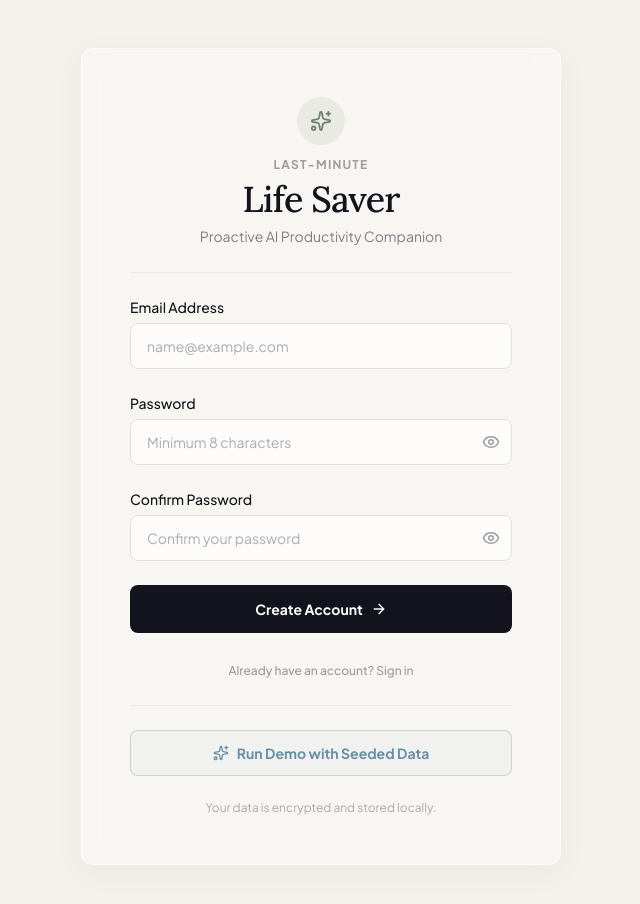
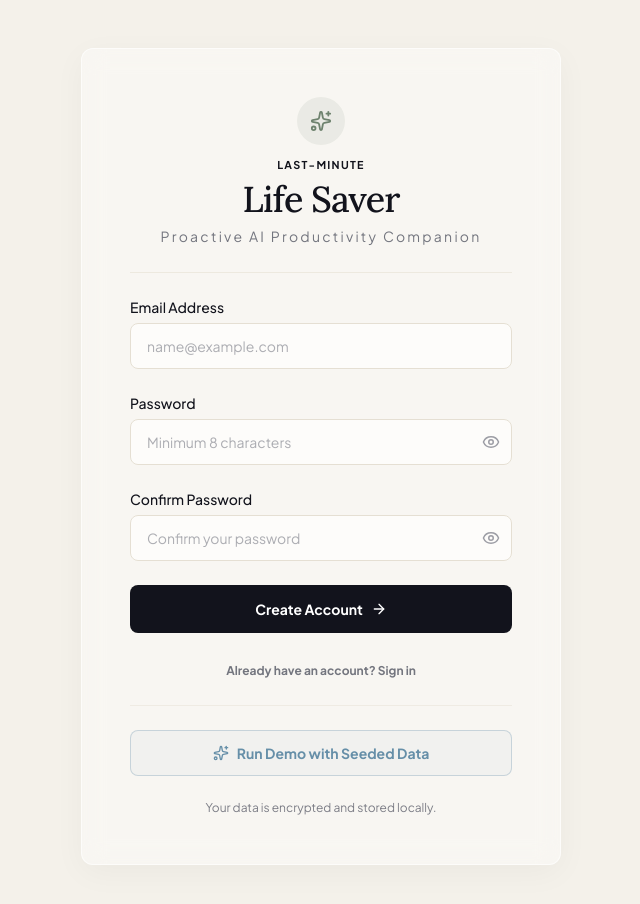
Before and after one commit to amri-03/vibe-2-ship-last-minute-lifesaver, a React (Vite) app in the folder frontend/: page / in a window 1280 px wide. Shown: the top 904 px of the page, without its empty margins (319-959 px from the left). Built offline with nearby package versions, Linux system fonts and the light colour scheme; no server answers.

Commit message:
style(frontend): adjust gateway brand header scale, link contrast, and button hover animations

```diff
--- a/frontend/src/pages/Gateway.tsx
+++ b/frontend/src/pages/Gateway.tsx
@@ -279,13 +279,13 @@ export default function Gateway() {
           <div className="inline-flex items-center justify-center w-12 h-12 rounded-full bg-sage/10 mb-3">
             <Sparkles size={22} className="text-sage" />
           </div>
-          <p className="font-jakarta text-xs font-semibold uppercase tracking-widest text-charcoal/60">
+          <p className="font-jakarta font-semibold uppercase text-ink" style={{ fontSize: '10.8px', letterSpacing: '0.12em' }}>
             LAST-MINUTE
           </p>
           <h1 className="font-lora text-4xl font-medium tracking-tight text-ink">
             Life Saver
           </h1>
-          <p className="font-jakarta text-sm text-charcoal/80 leading-relaxed truncate whitespace-nowrap">
+          <p className="font-jakarta text-sm text-charcoal/85 leading-relaxed tracking-[0.16em] truncate whitespace-nowrap">
             Proactive AI Productivity Companion
           </p>
         </div>
@@ -358,12 +358,12 @@ export default function Gateway() {
               type="submit"
               disabled={submitting}
               className="
-                w-full flex items-center justify-center gap-2
+                w-full flex items-center justify-center gap-2 group
                 rounded-lg bg-ink px-4 py-3.5
                 font-jakarta text-sm font-semibold text-white
                 transition-all duration-300
-                hover:bg-ink/90 hover:-translate-y-px hover:shadow-md
-                active:translate-y-0 active:shadow-sm
+                hover:bg-black hover:scale-[1.02] hover:-translate-y-px hover:shadow-md
+                active:translate-y-0 active:scale-100 active:shadow-sm
                 disabled:opacity-50 disabled:pointer-events-none
               "
             >
@@ -372,7 +372,7 @@ export default function Gateway() {
               ) : (
                 <>
                   Create Account
-                  <ArrowRight size={16} />
+                  <ArrowRight size={16} className="transition-transform duration-300 group-hover:translate-x-1" />
                 </>
               )}
             </button>
@@ -429,12 +429,12 @@ export default function Gateway() {
               type="submit"
               disabled={submitting}
               className="
-                w-full flex items-center justify-center gap-2
+                w-full flex items-center justify-center gap-2 group
                 rounded-lg bg-ink px-4 py-3.5
                 font-jakarta text-sm font-semibold text-white
                 transition-all duration-300
-                hover:bg-ink/90 hover:-translate-y-px hover:shadow-md
-                active:translate-y-0 active:shadow-sm
+                hover:bg-black hover:scale-[1.02] hover:-translate-y-px hover:shadow-md
+                active:translate-y-0 active:scale-100 active:shadow-sm
                 disabled:opacity-50 disabled:pointer-events-none
               "
             >
@@ -443,7 +443,7 @@ export default function Gateway() {
               ) : (
                 <>
                   Sign In
-                  <ArrowRight size={16} />
+                  <ArrowRight size={16} className="transition-transform duration-300 group-hover:translate-x-1" />
                 </>
               )}
             </button>
@@ -455,7 +455,7 @@ export default function Gateway() {
           <button
             type="button"
             onClick={handleToggleState}
-            className="text-xs text-charcoal/60 hover:text-ink font-medium font-jakarta transition-colors"
+            className="text-xs text-charcoal/85 hover:text-ink font-semibold font-jakarta transition-colors"
           >
             {isRegistering
               ? 'Already have an account? Sign in'
@@ -486,7 +486,7 @@ export default function Gateway() {
         </button>
 
         {/* Footer */}
-        <p className="mt-6 text-center text-xs text-charcoal/50 font-jakarta">
+        <p className="mt-6 text-center text-xs text-charcoal/80 font-jakarta">
           Your data is encrypted and stored locally.
         </p>
       </div>
```
